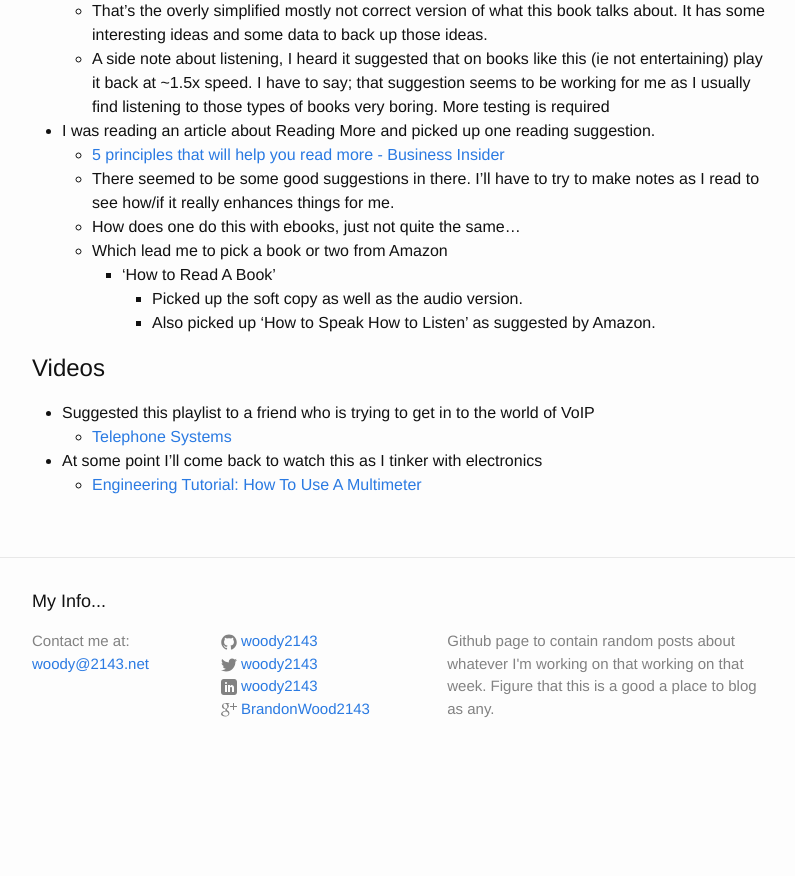
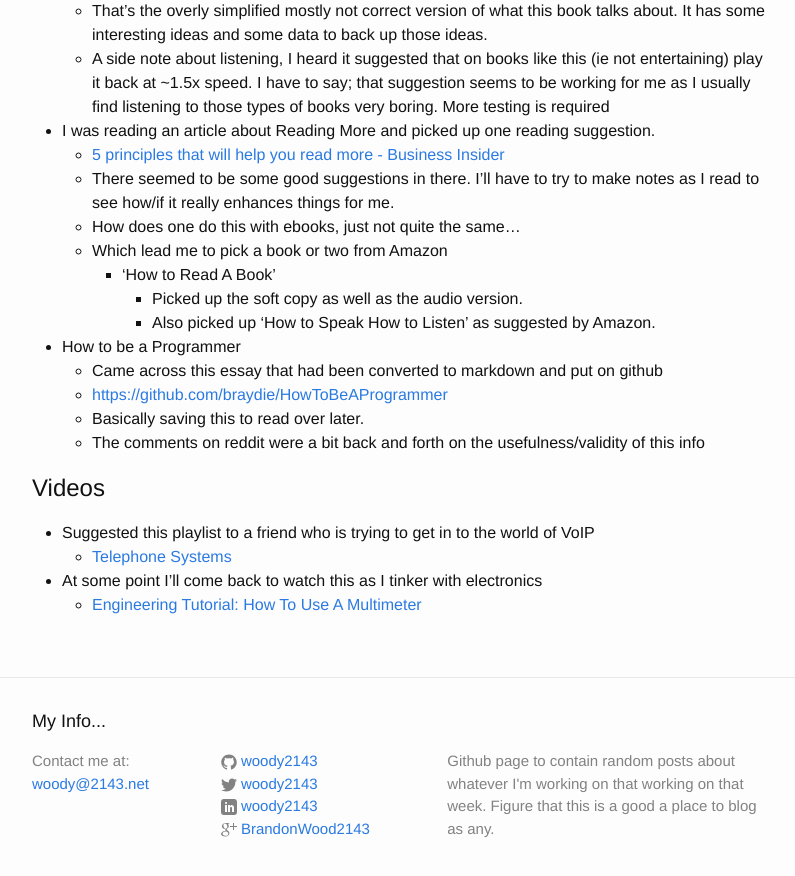
Before and after one commit to Woody2143/woody2143.github.io, a Jekyll site: the page built from _posts/2016-01-06-New_Year_New_Post.markdown, in a window 1280 px wide and 900 px high, scrolled down 1014 px. Shown: the top 876 px of the window, without its empty margins (238-1033 px from the left). Built offline with Jekyll 4.4.1, drawn with Linux system fonts in a browser that asks for light colours; before the commit the page ends 1794 px from its top, so only the background shows below that.

Commit message:
minor update

```diff
--- a/_posts/2016-01-06-New_Year_New_Post.markdown
+++ b/_posts/2016-01-06-New_Year_New_Post.markdown
@@ -52,6 +52,12 @@ I wanted to note down a few things I read/saw today (mainly via Reddit):
       - Picked up the soft copy as well as the audio version.
       - Also picked up 'How to Speak How to Listen' as suggested by Amazon.
 
+- How to be a Programmer
+  - Came across this essay that had been converted to markdown and put on github
+  - [https://github.com/braydie/HowToBeAProgrammer](https://github.com/braydie/HowToBeAProgrammer)
+  - Basically saving this to read over later.
+  - The comments on reddit were a bit back and forth on the usefulness/validity of this info
+
 # Videos
 - Suggested this playlist to a friend who is trying to get in to the world of VoIP
   - [Telephone Systems](https://www.youtube.com/playlist?list=PL08C86258934DD006)
```
